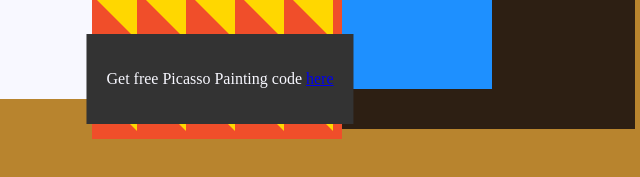
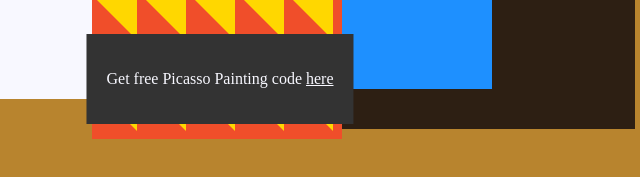
Before and after one commit to njecolina/Picasso-Painting-In-CSS, a plain HTML site: page index.html in a window 1280 px wide. Shown: the part 611-788 px from the top of the page, 420-1060 px from the left. Drawn offline with Linux system fonts and the light colour scheme.

Commit message:
Update styles.css

```diff
--- a/styles.css
+++ b/styles.css
@@ -254,6 +254,10 @@
   font-size: 30px;
 }
 
+a {
+  color: Ghostwhite;
+}
+
 footer {
   text-align: center;
   justify-content: center;
```
